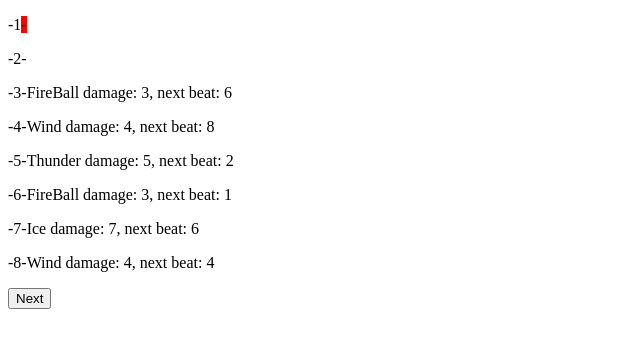
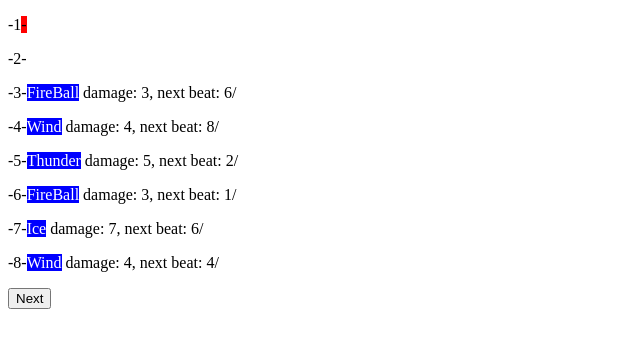
Before and after one commit to jordanforbes/jsrpg, a plain HTML site: page rpg.html in a window 1280 px wide. Both pictures are taken after a click on the button "start". Shown: the whole page, without its empty margins (0-640 px from the left). Drawn offline with Linux system fonts and the light colour scheme.

Commit message:
multiple attacks

```diff
--- a/rpg.css
+++ b/rpg.css
@@ -1,3 +1,13 @@
 .next{
   display:none;
 }
+
+.attackname{
+  background-color:blue;
+  color:white;
+}
+
+#thunderid{
+  background-color:yellow;
+  color:black;
+}
--- a/rpgsys.js
+++ b/rpgsys.js
@@ -21,17 +21,17 @@ moveSet=[
 
 function move(attack){ //use move
 
-  for(i=1;i<=8;i++){
-    if(i == attack.currentInterval){
-    attack.currentInterval = attack.currentInterval + attack.startInterval
+  for(i=1;i<=8;i++){//determines next beat
+    if(i == attack.currentInterval){ //does the attack's current interval match the beat
+      attack.currentInterval += attack.startInterval //if yes then move the interval up
 
-    if(attack.currentInterval>8){
-        attack.currentInterval = attack.currentInterval -8
+      if(attack.currentInterval>8){//makes sure next beat is within 8
+        attack.currentInterval -=8
       }
-      $("#"+i).text("-"+attack.name + " damage: "+attack.damage +", next beat: "+attack.currentInterval)
+    $("#"+i).append("<span class='attackname'>"+attack.name + "</span> damage: "+attack.damage +", next beat: "+attack.currentInterval+"/ ")
+    console.log("move "+i+" "+ attack.damage+" dam")
     }
-    }
-
+  }
 }
 
 //clock setup
@@ -58,7 +58,6 @@ function measureClockSystem(){
     }
 
     setClock(beat)
-    console.log(beat)
 
   })
 }
@@ -70,22 +69,12 @@ function loadedMoves(){
     move(moveSet[j])
 
   }
-  // i=0
-  // i=1
-  // move(moveSet[i])
-  //
-  // i=2
-  // move(moveSet[i])
-
-
-
 
 }
 
 $("document").ready(
   function(){
     measureClockSystem()
-    console.log(beat)
 
     $(".start").click(function(){ //turns start button into next button
       loadedMoves()
```
